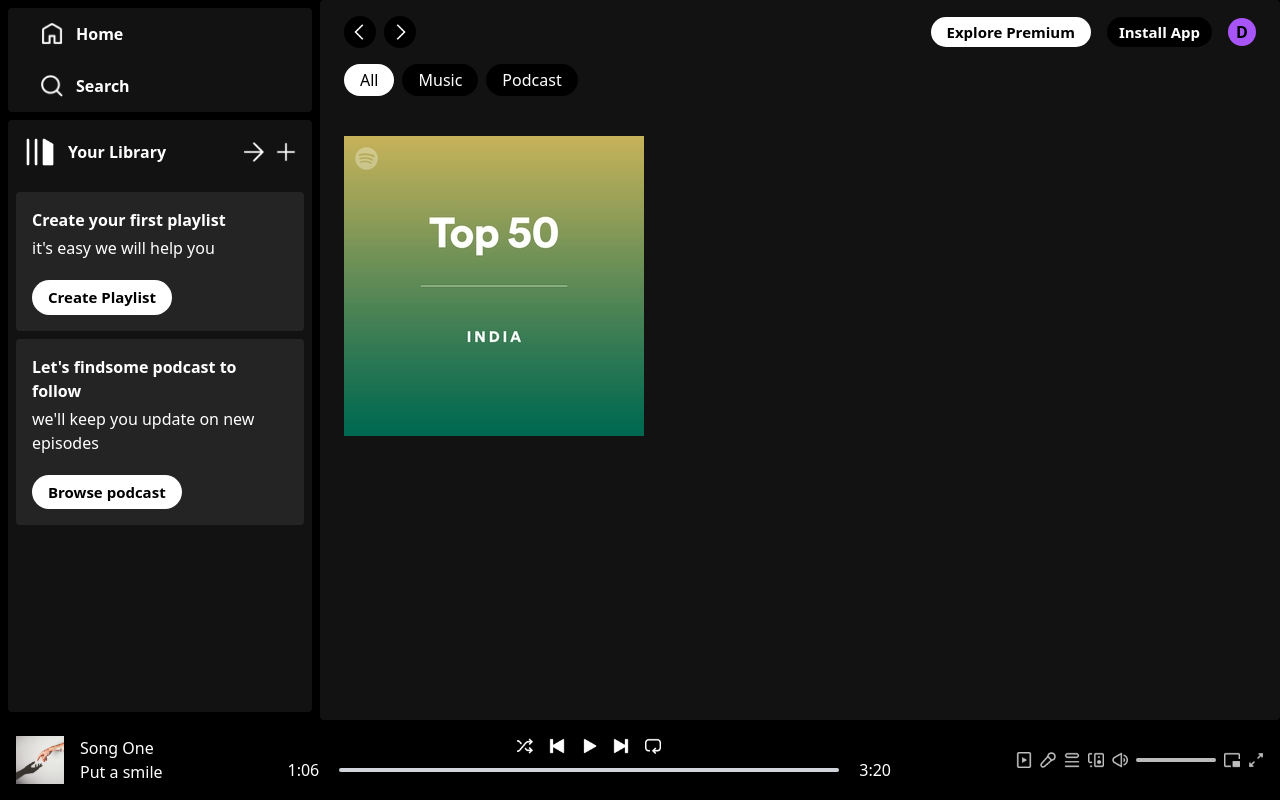
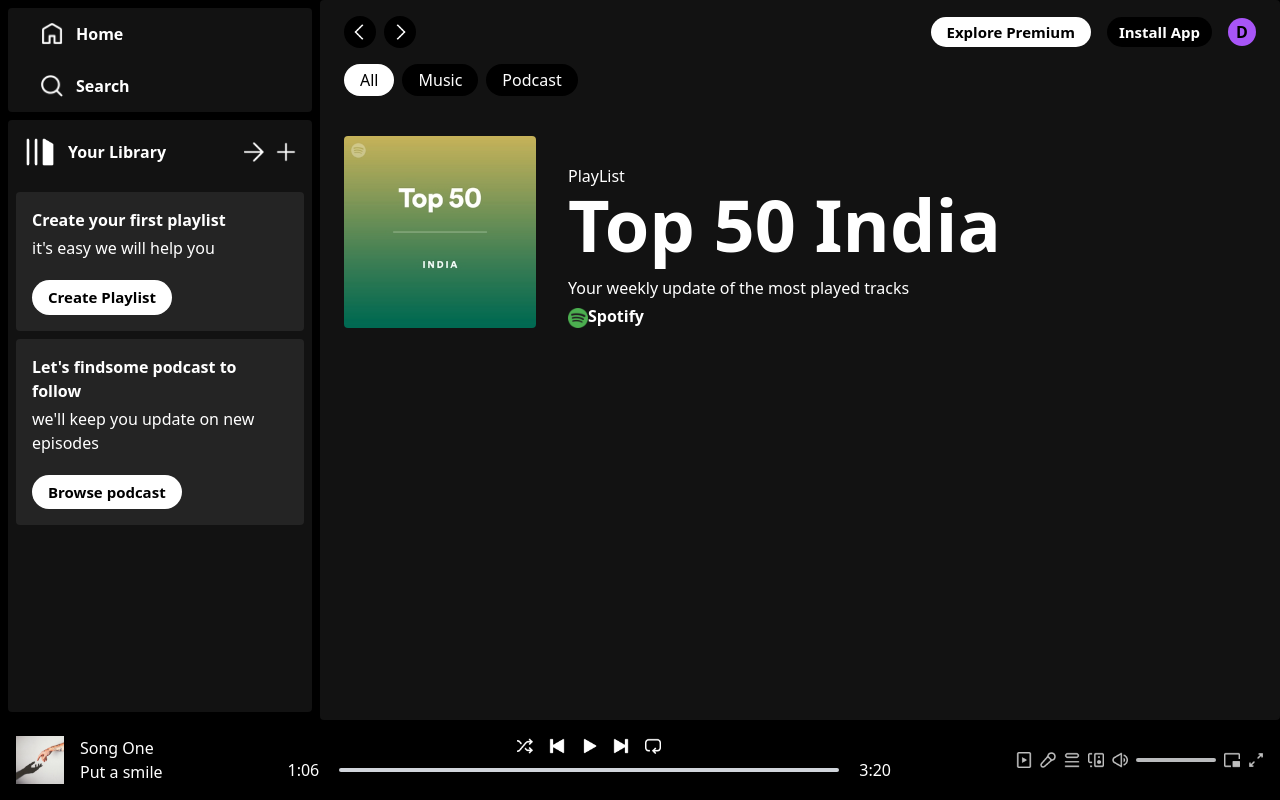
Before and after one commit to MenukaSankalpa/Project-47, a React (Vite) app in the folder spotify-clone/: page /album/1 in a window 1280 px wide. Built offline with nearby package versions, Linux system fonts and the light colour scheme; the HTML template or start-up script is replaced by a standard one.

Commit message:
update displayalbum.jsx file

```diff
--- a/spotify-clone/src/components/DisplayAlbum.jsx
+++ b/spotify-clone/src/components/DisplayAlbum.jsx
@@ -1,20 +1,32 @@
 import React from 'react'
 import Navbar from './Navbar'
 import { useParams } from 'react-router-dom'
-import { albumsData } from '../assets/assets';
+import { albumsData, assets } from '../assets/assets';
 
 const DisplayAlbum = () => {
 
     const{id} = useParams();
     const albumData = albumsData[id];
-    console.log(albumData);
+    //console.log(albumData);
 
 
   return (
     <>
        <Navbar/>
        <div className='mt-10 flex gap-8 flex-col md:flex-row md:items-end'>
-          <img src={albumData.image} alt="" />
+          <img className='w-48 rounded' src={albumData.image} alt="" />
+          <div className='flex flex-col'>
+            <p>PlayList</p>
+            <h2 className='text-5xl font-bold mb-4 md:text-7xl'>{albumData.name}</h2>
+            <h1>{albumData.desc}</h1>
+            <p className='mt-1'>
+                <img className='inline-block w-5' src={assets.spotify_logo} alt="" />
+                <b>Spotify</b>
+
+
+            </p>
+
+          </div>
        </div>
     </>
   )
```
